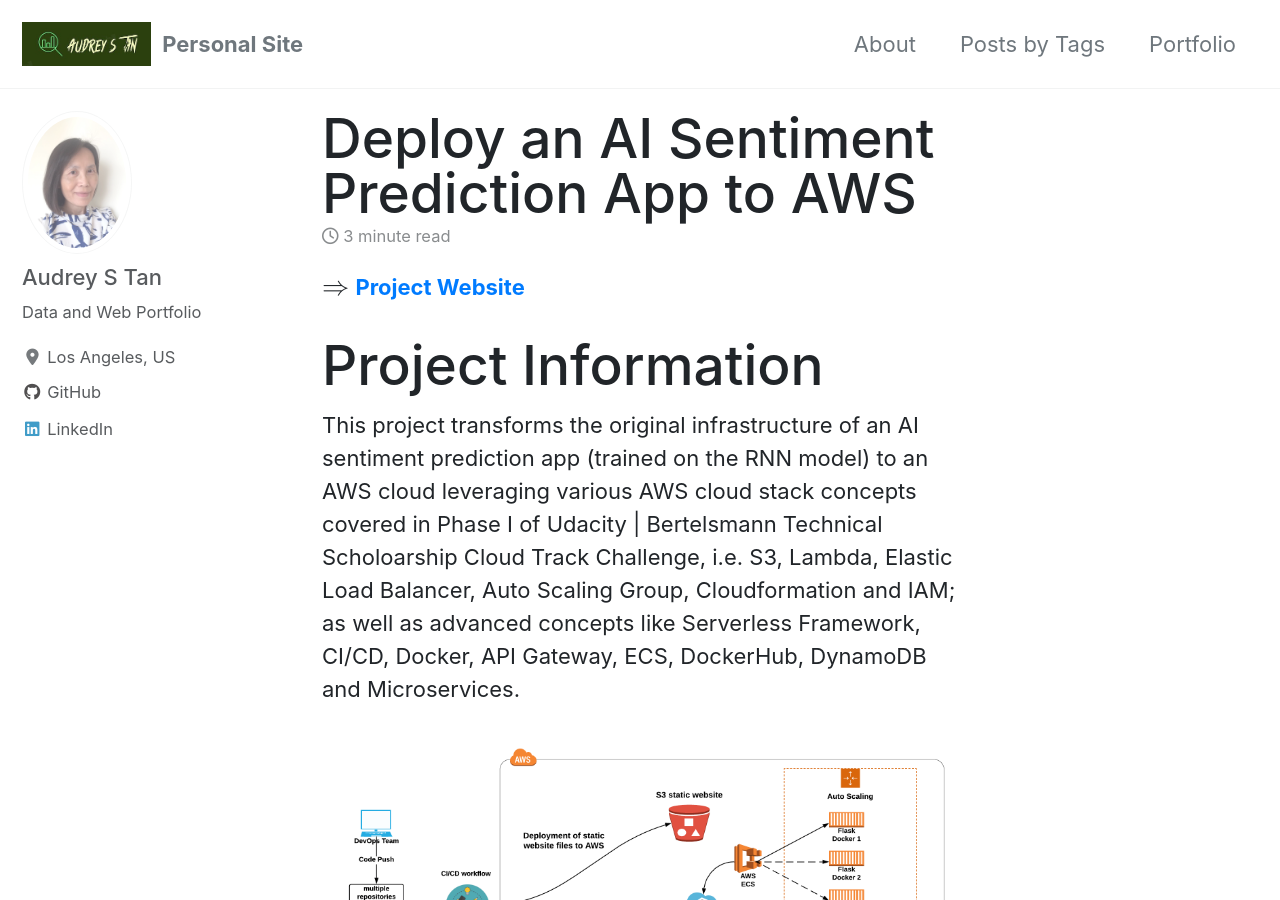
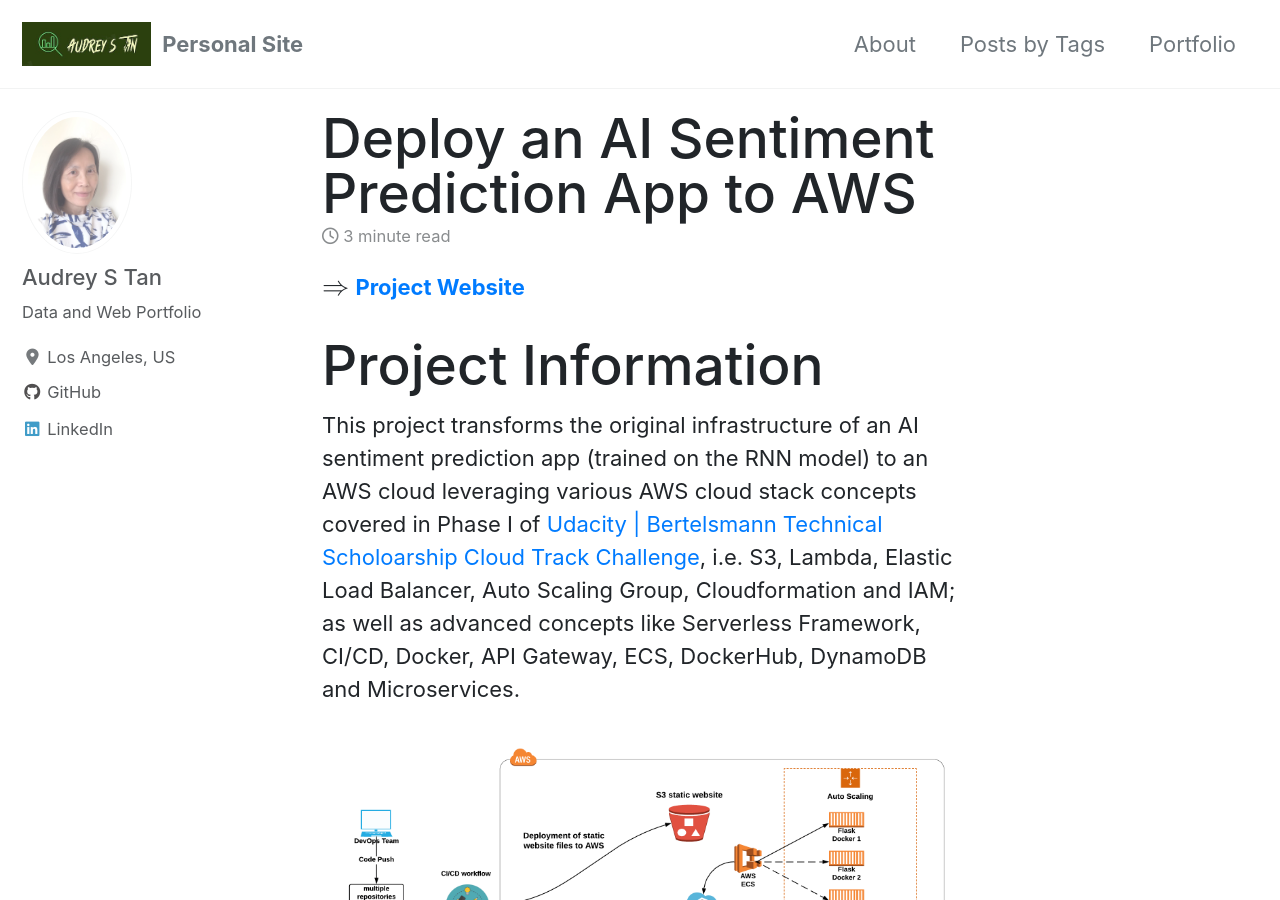
Before and after one commit to atan4583/atan4583.github.io, a Jekyll site: the page built from _posts/2020-02-21-Project 7-AIAppOnAWS.md, in a window 1280 px wide and 900 px high. Built offline with Jekyll 4.4.1, drawn with Linux system fonts in a browser that asks for light colours; cached includes are drawn as plain includes; nearby versions of some CDN libraries; formulas are drawn with MathJax 3; comment, search, counter and statistics services are not loaded; some of the changed lines change nothing that is shown; some of the changed text lies outside the part shown.

Commit message:
add hyper link

```diff
--- a/_posts/2020-02-21-Project 7-AIAppOnAWS.md
+++ b/_posts/2020-02-21-Project 7-AIAppOnAWS.md
@@ -11,7 +11,7 @@
 $$\Rightarrow$$ <a href="http://ai-frontend.s3-website-us-west-2.amazonaws.com/" target="_blank"><b>Project Website</b></a>
 
 # Project Information
-This project transforms the original infrastructure of an AI sentiment prediction app (trained on the RNN model) to an AWS cloud leveraging various AWS cloud stack concepts covered in Phase I of Udacity | Bertelsmann Technical Scholoarship Cloud Track Challenge, i.e. S3, Lambda, Elastic Load Balancer, Auto Scaling Group, Cloudformation and IAM; as well as advanced concepts like Serverless Framework, CI/CD, Docker, API Gateway, ECS, DockerHub, DynamoDB and Microservices.
+This project transforms the original infrastructure of an AI sentiment prediction app (trained on the RNN model) to an AWS cloud leveraging various AWS cloud stack concepts covered in Phase I of <a href="https://github.com/atan4583/bertelsmann-cloud-challenge-collab/blob/master/assets/BertelsmannChallenge.png" target="_blank">Udacity | Bertelsmann Technical Scholoarship Cloud Track Challenge</a>, i.e. S3, Lambda, Elastic Load Balancer, Auto Scaling Group, Cloudformation and IAM; as well as advanced concepts like Serverless Framework, CI/CD, Docker, API Gateway, ECS, DockerHub, DynamoDB and Microservices.
 
 ![png](/images/Project7-aiAppOnAWS/cicdworkflow.png)
 
@@ -67,9 +67,9 @@
 ![png](/images/Project7-aiAppOnAWS/depoywf.png)
 - DevOps team merges feature branches to the master branch and pushes to one of the three remote masters
 - Code build - three build paths:
-   1. If the push is onto `ai-frontend` repo, CI/CD Action _**`Upload Website`**_ automatically runs to upload updated static files (index.html, app.js) to AWS S3 website `udacity-ai-frontend`
-   2. If the push is onto `ai-backend` repo, CI/CD Action _**`Deploy to Amazon EC`S**_ automatically runs to build a new Flask container to push to the DockerHub, then deploys a new ECS task definition to start container operation on AWS cloud
-   3. If the push is onto `ai-automation` repo, CI/CD Action _**`Serverless deployment`**_ automatically runs a serverless.yml configuration file to deploy Lambda functions, their triggering events and required infrastructure resources (DynamoDB, API Gateway and S3) to AWS and rebuild the website
+   1. If the push is onto `ai-frontend` repo, CI/CD Action _**Upload Website**_ automatically runs to upload updated static files (index.html, app.js) to AWS S3 website `udacity-ai-frontend`
+   2. If the push is onto `ai-backend` repo, CI/CD Action _**Deploy to Amazon ECS**_ automatically runs to build a new Flask container to push to the DockerHub, then deploys a new ECS task definition to start container operation on AWS cloud
+   3. If the push is onto `ai-automation` repo, CI/CD Action _**Serverless deployment**_ automatically runs a serverless.yml configuration file to deploy Lambda functions, their triggering events and required infrastructure resources (DynamoDB, API Gateway and S3) to AWS and rebuild the website
 
 ## Cloud Infrastruture Operation Workflow
 ![png](/images/Project7-aiAppOnAWS/opswf.png)
```
